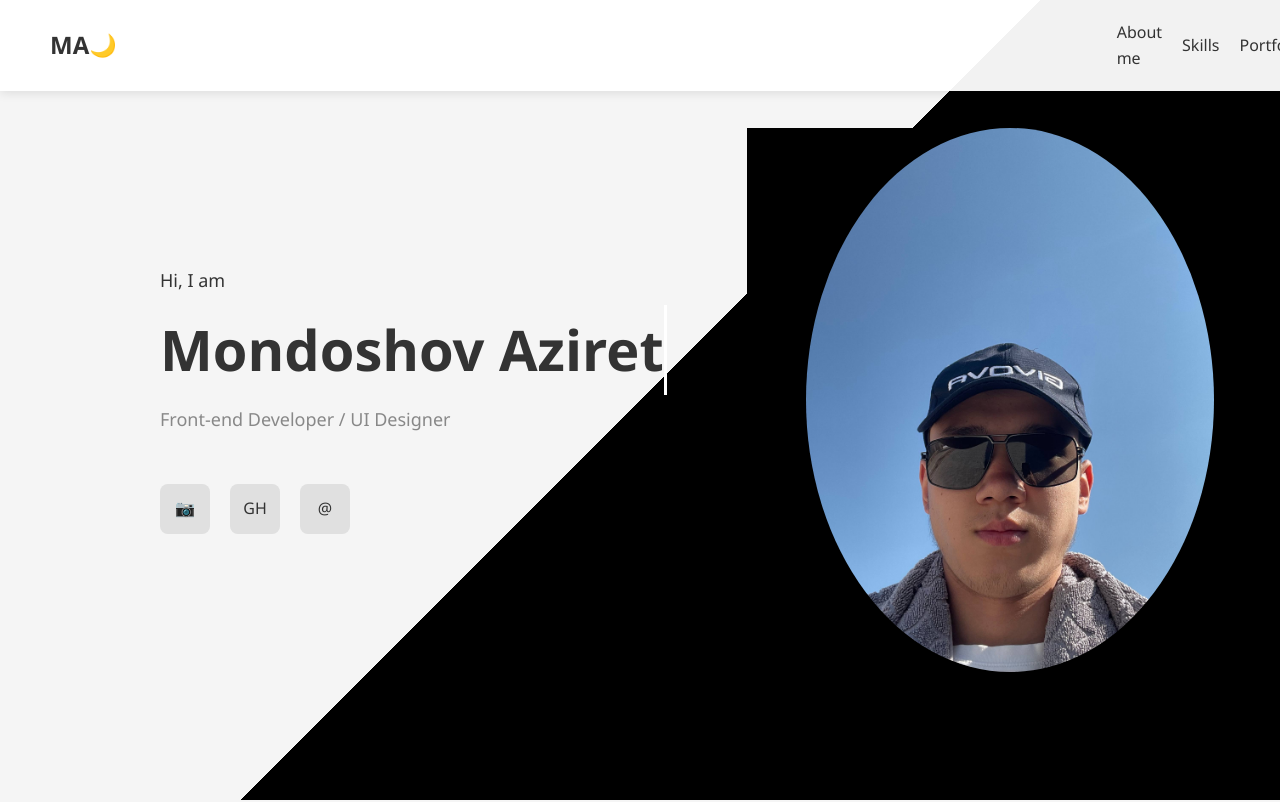
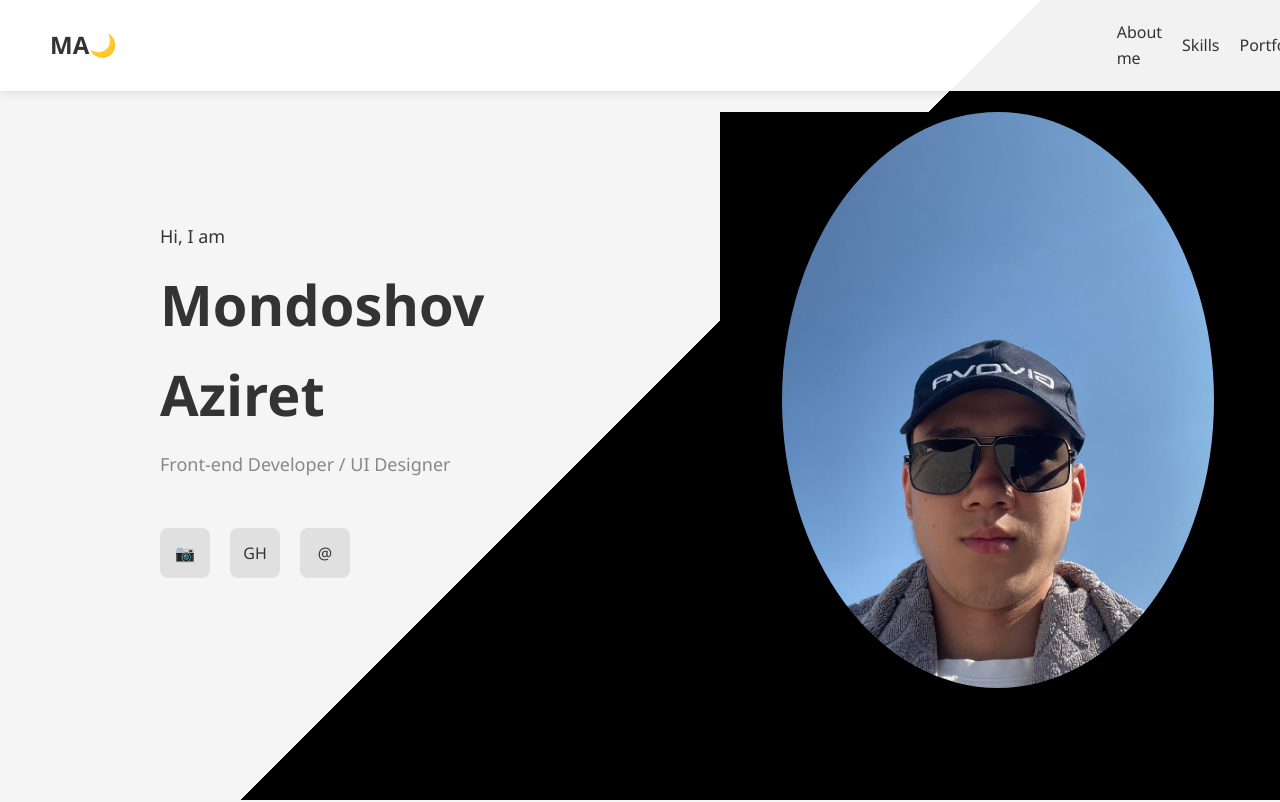
Before and after one commit to Aziret08/Portfolio_final, a plain HTML site: page index.html in a window 1280 px wide. Shown: the top 802 px of the page. Drawn offline with Linux system fonts and the light colour scheme.

Commit message:
Update style.css

```diff
--- a/style.css
+++ b/style.css
@@ -95,27 +95,6 @@
   height: 120px;
   border-radius: 40%;  /* делает круглым */
   object-fit: cover;   /* чтобы фото не растягивалось */
-}
-
-.animated-text {
-  display: inline-block;
-  font-size: 40px;
-  font-weight: 700;
-  color: currentColor;
-  overflow: hidden;
-  white-space: nowrap;
-  border-right: 3px solid #fff;
-  animation: typing 3s steps(20, end), blink 0.7s step-end infinite;
-}
-
-/* Эффект "печати" */
-@keyframes typing {
-  from {
-    width: 0;
-  }
-  to {
-    width: 17 ch; /* количество символов (букв + пробелы) */
-  }
 }
 
 
```
